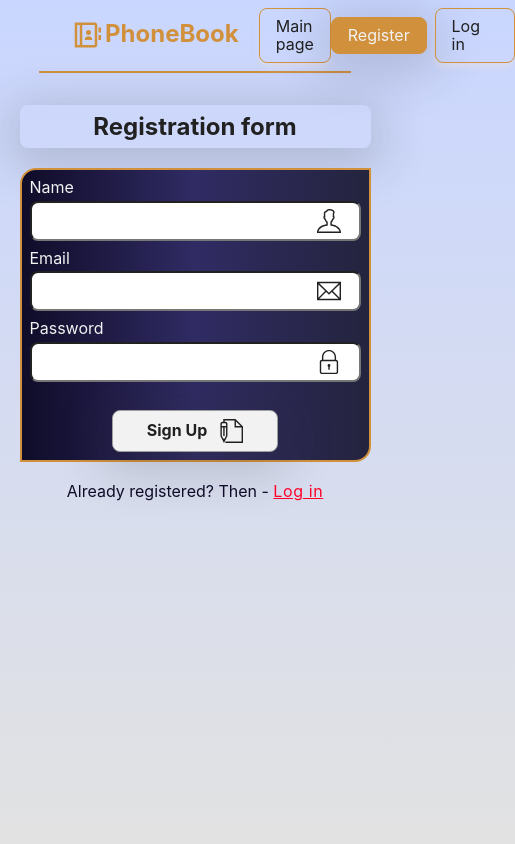
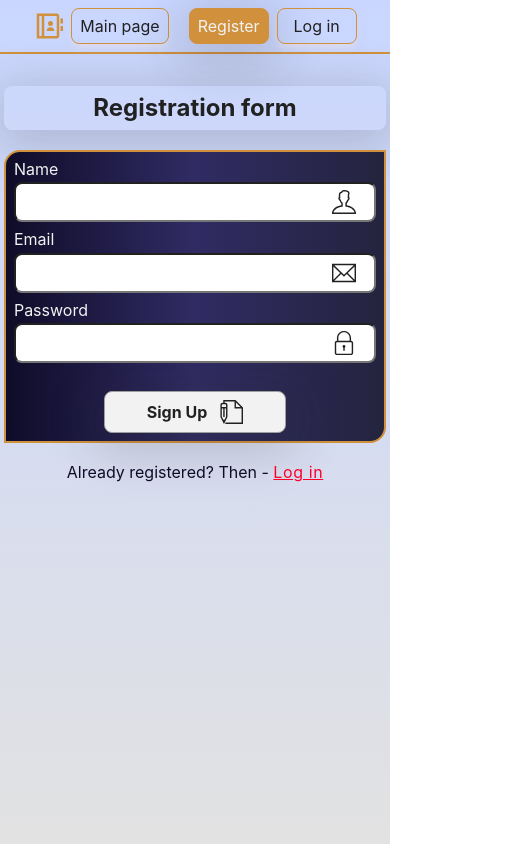
Before and after one commit to DisRachik/goit-react-hw-08-phonebook, a React (Create React App) app: page /goit-react-hw-08-phonebook/register in a window 390 px wide. Shown: the whole page, 515 px wide, since content can reach past the window. Built offline with nearby package versions, Linux system fonts and the light colour scheme.

Commit message:
feat: Content adaptation for mobile

```diff
--- a/src/components/AppBar/AppBar.jsx
+++ b/src/components/AppBar/AppBar.jsx
@@ -1,14 +1,20 @@
 import { useAuth } from 'redux/auth/useAuth';
 import { AuthNav, UserMenu } from 'components';
 import { RiContactsBookLine } from 'react-icons/ri';
-import { Header, Logo, NavigationSite, NavLink } from './AppBar.styled';
+import {
+  Header,
+  Logo,
+  NavigationSite,
+  NavLink,
+  NavStile,
+} from './AppBar.styled';
 
 export const AppBar = () => {
   const { isLoggedIn } = useAuth();
 
   return (
     <Header>
-      <nav>
+      <NavStile>
         <NavigationSite>
           <li>
             <Logo to="/">
@@ -25,7 +31,7 @@ export const AppBar = () => {
             </li>
           )}
         </NavigationSite>
-      </nav>
+      </NavStile>
 
       {isLoggedIn ? <UserMenu /> : <AuthNav />}
     </Header>
--- a/src/components/AppBar/AppBar.styled.jsx
+++ b/src/components/AppBar/AppBar.styled.jsx
@@ -9,13 +9,35 @@ export const Header = styled.header`
   display: flex;
   justify-content: space-between;
   align-items: center;
+  gap: ${props => props.theme.spacing(5)};
   border-bottom: 2px solid ${props => props.theme.colors.accent};
+
+  @media screen and (max-width: 767px) {
+    padding: ${props => props.theme.spacing(2)};
+    width: 100%;
+
+    justify-content: center;
+    flex-wrap: wrap;
+    row-gap: ${props => props.theme.spacing(2)};
+  }
+`;
+
+export const NavStile = styled.nav`
+  flex-shrink: 0;
+
+  @media screen and (max-width: 540px) {
+  }
 `;
 
 export const NavigationSite = styled.ul`
   display: flex;
   align-items: center;
   gap: ${props => props.theme.spacing(5)};
+
+  @media screen and (max-width: 540px) {
+    flex-wrap: wrap;
+    gap: ${props => props.theme.spacing(2)};
+  }
 `;
 
 export const Logo = styled(Link)`
@@ -24,11 +46,19 @@ export const Logo = styled(Link)`
 
   color: ${props => props.theme.colors.accent};
   font-size: ${props => props.theme.fontSizes.small};
+
+  @media screen and (max-width: 767px) {
+    h1 {
+      display: none;
+    }
+  }
 `;
 
 export const NavLink = styled(RouteNavLink)`
   display: block;
   padding: ${props => props.theme.spacing(2)} ${props => props.theme.spacing(4)};
+
+  text-align: center;
 
   background-color: ${props => props.theme.colors.blue};
   border: ${props => props.theme.spacing(0.25)} solid
@@ -49,14 +79,25 @@ export const NavLink = styled(RouteNavLink)`
     background-color: ${props => props.theme.colors.accent};
     box-shadow: ${props => props.theme.shadows.medium};
   }
+
+  @media screen and (max-width: 540px) {
+    padding: ${props => props.theme.spacing(2)};
+  }
 `;
 
 export const WrapAuthNav = styled.div`
   display: flex;
+  justify-content: flex-end;
   align-items: center;
+  flex-wrap: wrap;
   gap: ${props => props.theme.spacing(2)};
 
   a {
     min-width: ${props => props.theme.spacing(20)};
   }
+
+  @media screen and (max-width: 540px) {
+    gap: ${props => props.theme.spacing(2)};
+    flex-shrink: 1;
+  }
 `;
--- a/src/components/ContactList/ContactList.jsx
+++ b/src/components/ContactList/ContactList.jsx
@@ -1,7 +1,12 @@
 import { useContacts } from 'redux/contacts/useContacts';
 
 import { RiBodyScanFill, RiUserUnfollowFill } from 'react-icons/ri';
-import { ContactItems, ContactItem, BtnDelete } from './ContactList.styled';
+import {
+  ContactItems,
+  ContactItem,
+  BtnDelete,
+  ContactWrap,
+} from './ContactList.styled';
 
 export const ContactList = () => {
   const { contacts, deleteContact } = useContacts();
@@ -11,7 +16,9 @@ export const ContactList = () => {
       {contacts.map(({ id, name, number }) => (
         <ContactItem key={id}>
           <RiBodyScanFill size={32} aria-label="Icon for the contact" />
-          {name}: <span>{number}</span>
+          <ContactWrap>
+            {name}: <span>{number}</span>
+          </ContactWrap>
           <BtnDelete
             type="button"
             aria-label="Delete this contact"
--- a/src/components/ContactList/ContactList.styled.jsx
+++ b/src/components/ContactList/ContactList.styled.jsx
@@ -6,6 +6,7 @@ export const ContactItems = styled.ul`
   color: ${props => props.theme.colors.light};
   background: ${props => props.theme.colors.cardBackground};
   border-radius: 0 ${props => props.theme.spacing(4)};
+  overflow: hidden;
 `;
 
 export const ContactItem = styled.li`
@@ -23,7 +24,19 @@ export const ContactItem = styled.li`
   svg {
     flex-shrink: 0;
   }
+
+  @media screen and (max-width: 540px) {
+    gap: ${props => props.theme.spacing(2)};
+    padding: ${props => props.theme.spacing(1)};
+    font-size: ${props => props.theme.fontSizes.small};
+
+    /* svg {
+      width: 24px;
+    } */
+  }
 `;
+
+export const ContactWrap = styled.p``;
 
 export const BtnDelete = styled.button`
   flex-shrink: 0;
--- a/src/components/Section/Section.styled.jsx
+++ b/src/components/Section/Section.styled.jsx
@@ -5,6 +5,10 @@ export const SectionWrap = styled.section`
   max-width: ${props => props.theme.spacing(125)};
   margin: 0 auto;
   margin-top: ${props => props.theme.spacing(8)};
+
+  @media screen and (max-width: 540px) {
+    width: 98%;
+  }
 `;
 
 export const SectionTitle = styled.h2`
--- a/src/components/UserMenu/UserMenu.styled.jsx
+++ b/src/components/UserMenu/UserMenu.styled.jsx
@@ -1,11 +1,17 @@
 import styled from '@emotion/styled';
 
 export const Greeting = styled.p`
+  min-width: ${props => props.theme.spacing(28.5)};
   font-size: ${props => props.theme.fontSizes.small};
   font-weight: 700;
+
+  @media screen and (max-width: 540px) {
+    margin-right: ${props => props.theme.spacing(2)};
+  }
 `;
 
 export const BtnLogOut = styled.button`
+  min-width: ${props => props.theme.spacing(31)};
   padding: ${props => props.theme.spacing(2)} ${props => props.theme.spacing(4)};
 
   display: flex;
```
